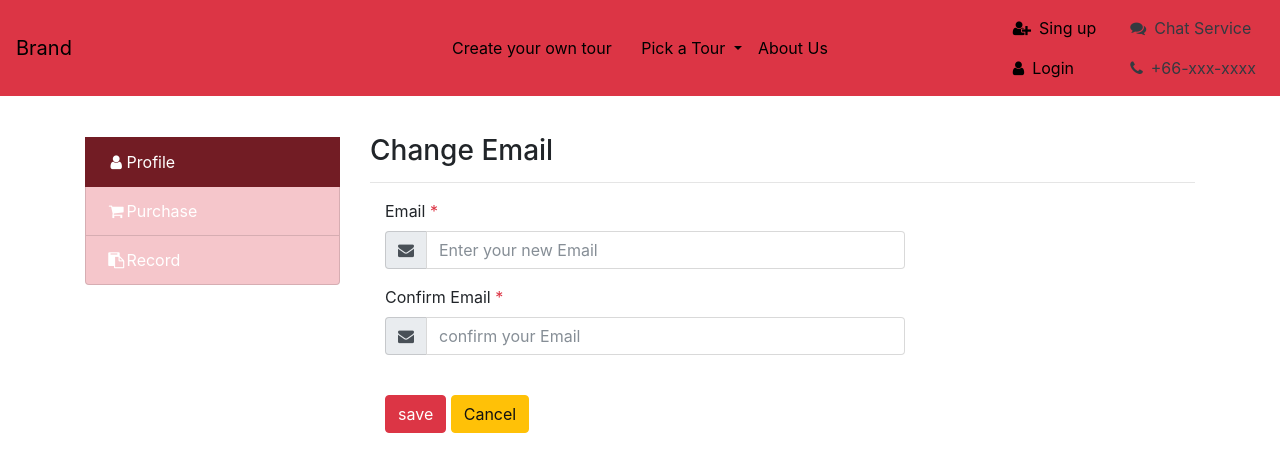
After one commit to zgmfsrike/Chinese_Tour, a PHP site: page /Chinese_Tour/changeEmail.php in a window 1280 px wide. The commit adds this page. Shown: the top 472 px of the page. Run offline with PHP 8.4, Linux system fonts and the light colour scheme; some libraries are stand-ins or nearby versions.

Commit message:
update send mail but cannot active

```diff
--- a/Chinese_Tour/ChangePassword.php
+++ b/Chinese_Tour/ChangePassword.php
@@ -1,7 +1,7 @@
 <?php
 
 require_once 'module/hashing.php';
-require_once 'module/init.php';
+include "db_config.php";
 
 // if(not_logged_in() === TRUE) {
 // 	header('location: login.php');
--- a/Chinese_Tour/Profile.php
+++ b/Chinese_Tour/Profile.php
@@ -114,7 +114,7 @@ $date_of_birth = $data['date_of_birth'];
         <div class="col-sm-9">
           <ul style="list-style-type:none">
             <li>
-              <label class="control-label"><b>Username&nbsp;:</b>&nbsp;<?php echo $firstname_db ?></label>
+              <label class="control-label"><b>Username&nbsp;:</b>&nbsp;<?php echo $username_db ?></label>
             </li>
             <li>
               <label class="control-label"><b>Firstname&nbsp;:</b>&nbsp;<?php echo $firstname_db ?></label>
@@ -135,6 +135,7 @@ $date_of_birth = $data['date_of_birth'];
               <br>
               <input name="Submit" type="submit" value="Edit" onclick="window.location.href='EditInfo.php'" class="btn btn-danger">
               <input name="changePassword" type="submit" value="Change Password" onclick="window.location.href='ChangePassword.php'" class="btn btn-danger">
+              <input name="changeEmail" type="submit" value="Change Email" onclick="window.location.href='changeEmail.php'" class="btn btn-danger">
             </li>
           </ul>
         </div>
--- /dev/null
+++ b/Chinese_Tour/changeEmail.php
@@ -0,0 +1,221 @@
+<?php
+ob_start();
+session_cache_expire(30);
+error_reporting (E_ALL ^ E_NOTICE);
+session_start();
+use PHPMailer\PHPMailer\PHPMailer;
+use PHPMailer\PHPMailer\Exception;
+include "db_config.php";
+//-----------------------------Variable----------------------------------------------------//
+
+if(isset($_SESSION['login_id'])){
+$id = $_SESSION['login_id'];
+$sql_db = "SELECT * FROM `member` WHERE id=$id";
+$result = mysqli_query($conn,$sql_db);
+$data = mysqli_fetch_array($result);
+$oldmail = $data['email'];
+
+$email = $_POST['email'];
+$confirm_email = $_POST['confirm_email'];
+//-----------------------------Edit fucntion----------------------------------------------------//
+if($_POST['save']){
+  echo "save";
+  if(strcmp($email,$confirm_email)==0){
+    echo "mail";
+    //-----------------------------Send change mail fucntion----------------------------------------------------//
+      require 'vendor/autoload.php';
+        $url = "http://localhost/Chinese_Tour/Chinese_Tour/active_change_mail.php";
+        $mail = new PHPMailer(true);                              // Passing `true` enables exceptions
+      try {
+          //Server settings
+          $mail->SMTPDebug = 0;                                 // Enable verbose debug output
+          $mail->isSMTP();                                      // Set mailer to use SMTP
+          $mail->Host = 'smtp.gmail.com';  // Specify main and backup SMTP servers
+          $mail->SMTPAuth = true;                               // Enable SMTP authentication
+          $mail->Username = "zgmfsrike@gmail.com";                 // SMTP username
+          $mail->Password = 'amenoera7744';                           // SMTP password
+          $mail->SMTPSecure = 'tls';                            // Enable TLS encryption, `ssl` also accepted
+          $mail->Port = 587;                                    // TCP port to connect to
+
+          //Recipients
+          $mail_array = array($oldmail,$email);
+          // $body_array = array("'<p><strong>You email address is changed</strong><br></p>'","'<p><strong>Please confirm your E-mail</strong><br>
+          //     Link : '.$url.'</p>'");
+          for ($i = 0; $i<= count($mail_array);$i++) {
+                if($i==0){
+                  $mail->setFrom('info@chtour.com', 'Chinese Tour');
+                  $mail->addAddress($mail_array[$i],$firstname);
+                  $body = '<p><strong>You email address is changed</strong><br></p>';
+                  $mail->isHTML(true);
+                  $mail->Subject = 'Chinese Tour: Email changed';
+                  $mail->Body    = $body;
+                  $mail->AltBody = strip_tags($body);
+                  $mail->send();
+                }else{
+                  $mail->setFrom('info@chtour.com', 'Chinese Tour');
+                  $mail->addAddress($mail_array[$i],$firstname);
+                  $body = '<p><strong>You email address is changed</strong><br></p>';
+                  $mail->isHTML(true);
+                  $mail->Subject = 'Chinese Tour: Email changed';
+                  $mail->Body    = '<p><strong>Please confirm your E-mail</strong><br>
+                      Link : '.$url.'</p>';
+                  $mail->AltBody = strip_tags($body);
+                  $mail->send();
+                }
+
+
+                //
+                // $body = '<p><strong>Please confirm your E-mail</strong><br>
+                //     Link : '.$url.'</p>';
+                // $mail->isHTML(true);
+                //  $mail->Subject = 'Chinese Tour: Email confirmation';
+                // $mail->Body    = $body;
+                // $mail->AltBody = strip_tags($body);
+                // $mail->send();
+
+            }
+
+
+
+
+
+          // echo 'Message has been sent';
+      } catch (Exception $e) {
+          echo 'Message could not be sent.';
+          echo 'Mailer Error: ' . $mail->ErrorInfo;
+      }
+      // header("location: profile.php");
+      // ob_end_flush();
+
+
+}
+
+
+}
+}
+
+
+
+ ?>
+
+<!DOCTYPE html>
+<html lang="en">
+<head>
+    <!-- Standard Meta -->
+    <meta charset="utf-8"/>
+
+    <!-- Site Properties -->
+    <title>Chiang Mai Hongthai Business and Consultant Enterprise</title>
+
+    <!-- Stylesheets -->
+    <link rel="stylesheet" href="https://maxcdn.bootstrapcdn.com/font-awesome/4.6.1/css/font-awesome.min.css">
+    <!-- Bootstrap core CSS -->
+    <link href="vendor/bootstrap/css/bootstrap.min.css" rel="stylesheet">
+    <!-- Custom styles for this template -->
+    <link href="css/modern-business.css" rel="stylesheet">
+
+</head>
+<body>
+  <!-- Navigation -->
+  <nav class="navbar fixed-top navbar-light navbar-expand-md bg-danger justify-content-center">
+      <a href="index.php" class="navbar-brand d-flex w-50 mr-auto">Brand</a>
+      <button class="navbar-toggler" type="button" data-toggle="collapse" data-target="#collapsingNavbar3">
+          <span class="navbar-toggler-icon"></span>
+      </button>
+      <div class="navbar-collapse collapse" id="collapsingNavbar3">
+        <ul class="navbar-nav mx-auto w-100 justify-content-center">
+            <li class="nav-item">
+              <a class="nav-link" href="index.php">Create your own tour&nbsp;&nbsp;&nbsp;</a>
+            </li>
+            <li class="nav-item dropdown">
+              <a class="nav-link dropdown-toggle" href="index.php" id="navbarDropdownPortfolio" data-toggle="dropdown" aria-haspopup="true" aria-expanded="false">
+                Pick a Tour
+              </a>
+              <div class="dropdown-menu dropdown-menu-right" aria-labelledby="navbarDropdownPortfolio">
+                <a class="dropdown-item" href="portfolio-1-col.php">Meeting</a>
+                <a class="dropdown-item" href="portfolio-2-col.php">Incentive</a>
+                <a class="dropdown-item" href="portfolio-3-col.php">Conferences</a>
+                <a class="dropdown-item" href="portfolio-4-col.php">Events</a>
+              </div>
+            </li>
+            <li class="nav-item">
+                <a class="nav-link" href="index.php">About Us</a>
+            </li>
+        </ul>
+
+          <ul class="nav navbar-nav ml-auto w-100 justify-content-end">
+            <li class="nav-item">
+                <a class="nav-link" href="Register.php"><i class="fa fa-user-plus">&nbsp;&nbsp;</i>Sing up&nbsp;&nbsp;&nbsp;&nbsp;</a>
+                <a class="nav-link" href="Login.php"><i class="fa fa-user">&nbsp;&nbsp;</i>Login&nbsp;&nbsp;&nbsp;&nbsp;</a>
+            </li>
+            <li class="nav-item">
+              <span class="nav-link text-dark" id="nav-chatservice"><i class="fa fa-comments">&nbsp;&nbsp;</i>Chat Service</span>
+              <span class="nav-link text-dark" id="nav-contactservice"><i class="fa fa-phone">&nbsp;&nbsp;</i>+66-xxx-xxxx</span>
+            </li>
+            <li>
+
+            </li>
+          </ul>
+      </div>
+  </nav>
+  <br><br>
+  <!-- Page Content -->
+  <div class="container">
+    <!-- Content Row -->
+    <div class="row">
+      <!-- Sidebar Column -->
+      <div class="col-lg-3 mb-4">
+        <div class="list-group admin-menu">
+          <hr>
+          <a href="Profile.php" class="list-group-item list-group-item-danger active text-white"><i class="fa fa-user fa-fw"></i>Profile</a>
+          <a href="Purchase.php" class="list-group-item list-group-item-danger text-white"><i class="fa fa-shopping-cart fa-fw"></i>Purchase</a>
+          <a href="Record.php" class="list-group-item list-group-item-danger text-white"><i class="fa fa-clipboard fa-fw"></i>Record</a>
+        </div>
+      </div>
+      <!-- Content Column -->
+      <div class="col-lg-9 mb-4">
+        <h3 class="entry-title"><span><br>Change Email</span> </h3>
+
+        <hr>
+        <form action="changeEmail.php" method="post">
+            <div class="form-group">
+                <label class="control-label col-sm-8">Email  <span class="text-danger">*</span></label>
+                <div class="col-sm-8">
+                    <div class="input-group">
+                    <span class="input-group-addon"><i class="fa fa-envelope"></i></span>
+                    <input onkeyup="checkMail(); return false;" onfocusout="checkMail(); return false;" onchange="email_validate(this.value);" type="email" class="form-control" name="email" id="email" placeholder="Enter your new Email" required>
+                  </div>
+                  </div>
+              </div>
+
+              <div class="form-group">
+                  <label class="control-label col-sm-8">Confirm Email <span class="text-danger">*</span></label>
+                  <div class="col-sm-8">
+                      <div class="input-group">
+                      <span class="input-group-addon"><i class="fa fa-envelope"></i></span>
+                      <input onkeyup="checkMail(); return false;" onfocusout="checkMail(); return false;" onchange="email_validate(this.value);" type="email" class="form-control" name="confirm_email" id="confirm_email" placeholder="confirm your Email"  required>
+                    </div>
+                    <span id="confirmMessage" class="confirmMessage"></span>
+                    </div>
+                </div>
+
+          <div class="form-group">
+            <div class="col-xs-offset-3 col-sm-9 float-none"><br>
+              <input type="submit" class="btn btn-danger btn-md" value="save" name ="save">
+              <input type="button" value="Cancel" onclick="window.location.href='Profile.php'" class="btn btn-warning">
+            </div>
+          </div>
+        </form>
+    </div>
+    <!-- /.row -->
+
+  </div>
+</div>
+  <!-- /.container -->
+
+<!--end side menu body-->
+<script src="js/validate.js"></script>
+
+
+</body>
+</html>
--- a/Chinese_Tour/db_config.php
+++ b/Chinese_Tour/db_config.php
@@ -1,7 +1,7 @@
 <?php
     $servername = "localhost";
     $username = "root";
-     $password = "";
+    $password = "7744536";
     $db_database = "chinese_tour";
 
     // create connection
--- a/Chinese_Tour/index.php
+++ b/Chinese_Tour/index.php
@@ -67,6 +67,7 @@
                   <a class="nav-link" href="Register.php"><i class="fa fa-user-plus">&nbsp;&nbsp;</i>Sing up&nbsp;&nbsp;&nbsp;&nbsp;</a>
                   <a class="nav-link" href="Login.php"><i class="fa fa-user">&nbsp;&nbsp;</i>Login&nbsp;&nbsp;&nbsp;&nbsp;</a>
                   <a class="nav-link" href="Logout.php"><i class="fa fa-user">&nbsp;&nbsp;</i>Logout&nbsp;&nbsp;&nbsp;&nbsp;</a>
+                  <a class="nav-link" href="Profile.php"><i class="fa fa-user">&nbsp;&nbsp;</i>Profile&nbsp;&nbsp;&nbsp;&nbsp;</a>
               </li>
               <li class="nav-item">
                 <span class="nav-link text-dark" id="nav-chatservice"><i class="fa fa-comments">&nbsp;&nbsp;</i>Chat Service</span>
```
Also changed, not shown: Chinese_Tour/active_change_mail.php (added, +166 -0 lines), Chinese_Tour/editInfo.php (+4 -89 lines), 1 other file. Lines whose indentation alone changed are shown as unchanged.
